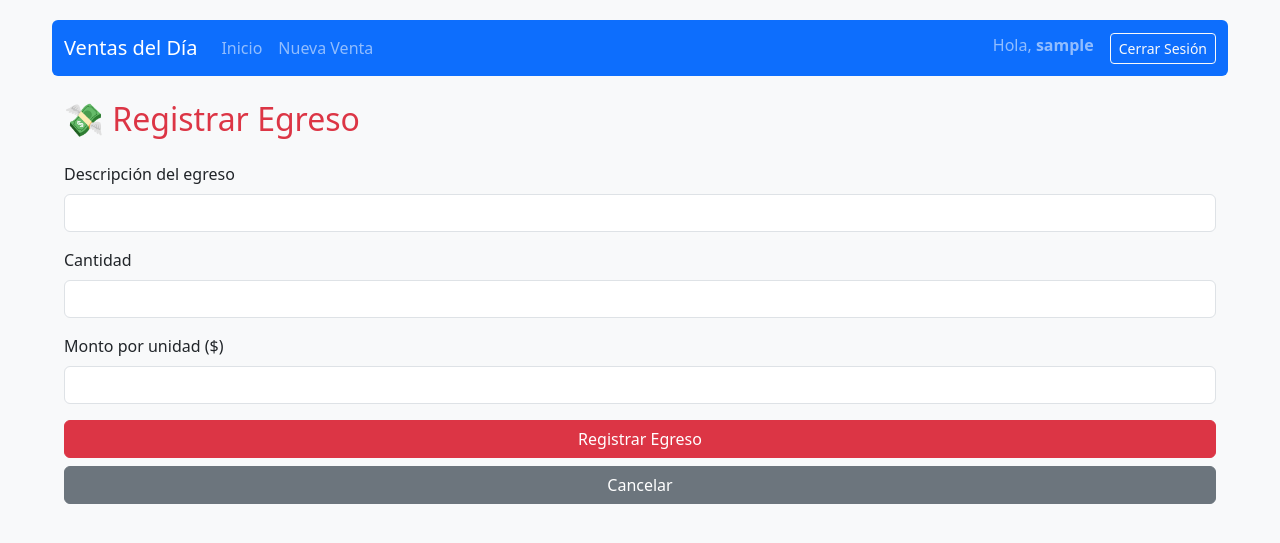
After one commit to hdezoscar93/ventas_del_dia, a Django app: page /nuevo-egreso/ in a window 1280 px wide. The commit adds this page. Shown: the top 543 px of the page. Run offline with Django 5.2, Linux system fonts and the light colour scheme; the visitor is signed in with stand-in values (Sample User, id 1).

Commit message:
se agrega el filtro por fecha y la opcion de egresos

```diff
--- /dev/null
+++ b/ventas_project/ventas/templates/ventas/nuevo_egreso.html
@@ -0,0 +1,29 @@
+{% extends 'base/base.html' %}
+
+{% block title %}Registrar Egreso{% endblock %}
+
+{% block content %}
+<div class="container mt-4">
+    <h2 class="mb-4 text-danger">💸 Registrar Egreso</h2>
+    <form method="POST">
+        {% csrf_token %}
+        <div class="mb-3">
+            <label for="descripcion" class="form-label">Descripción del egreso</label>
+            <input type="text" name="descripcion" id="descripcion" class="form-control" required>
+        </div>
+
+        <div class="mb-3">
+            <label for="cantidad" class="form-label">Cantidad</label>
+            <input type="number" name="cantidad" id="cantidad" class="form-control" step="1" min="1" required>
+        </div>
+
+        <div class="mb-3">
+            <label for="precio_unitario" class="form-label">Monto por unidad ($)</label>
+            <input type="number" name="precio_unitario" id="precio_unitario" class="form-control" step="0.01" required>
+        </div>
+
+        <button type="submit" class="btn btn-danger w-100">Registrar Egreso</button>
+        <a href="{% url 'dashboard' %}" class="btn btn-secondary w-100 mt-2">Cancelar</a>
+    </form>
+</div>
+{% endblock %}
--- a/ventas_project/ventas/urls.py
+++ b/ventas_project/ventas/urls.py
@@ -9,6 +9,7 @@ urlpatterns = [
 
     path('dashboard/', views.dashboard, name='dashboard'),
     path('nueva-venta/', views.nueva_venta, name='nueva_venta'),
+    path('nuevo-egreso/', views.nuevo_egreso, name='nuevo_egreso'),  # ✅ Nueva ruta
     # path('venta/<int:venta_id>/', views.detalle_venta, name='detalle_venta'),
     # path('historial/', views.historial_ventas, name='historial'),
     # path('productos/', views.productos, name='productos'),
--- a/ventas_project/ventas/views.py
+++ b/ventas_project/ventas/views.py
@@ -6,6 +6,7 @@
 # from datetime import datetime, date
 # from .models import Producto, Venta, DetalleVenta
 # from .forms import LoginForm, RegistroForm, ProductoForm, DetalleVentaForm
+import datetime
 
 # def login_view(request):
 #     if request.user.is_authenticated:
@@ -128,29 +129,25 @@
 #         'form': form,
 #         'productos': productos_list
 #     })
-
 # @login_required
 # def eliminar_producto(request, producto_id):
 #     producto = get_object_or_404(Producto, id=producto_id)
 #     producto.delete()
 #     messages.success(request, 'Producto eliminado exitosamente.')
 #     return redirect('productos')
+
+
+
+from django.contrib import messages
+from django.contrib.auth import login, logout, authenticate
+from django.contrib.auth.decorators import login_required
+from django.db.models import Sum
 from django.shortcuts import render, redirect
 from django.utils import timezone
-from django.db.models import Sum
-from django.contrib.auth.decorators import login_required
+from .forms import LoginForm, RegistroForm
+from .forms import VentaForm
 from .models import Venta
-from .forms import VentaForm
-
-from django.shortcuts import render, redirect, get_object_or_404
-from django.contrib.auth import login, logout, authenticate
-from django.contrib.auth.decorators import login_required
-from django.contrib import messages
-from django.utils import timezone
-from datetime import datetime, date
-from .forms import LoginForm, RegistroForm
-from django.utils import timezone
-
+from datetime import datetime, timedelta
 
 
 def login_view(request):
@@ -172,6 +169,7 @@ def login_view(request):
 
     return render(request, 'ventas/login.html', {'form': form})
 
+
 def registro_view(request):
     if request.user.is_authenticated:
         return redirect('dashboard')
@@ -188,39 +186,94 @@ def registro_view(request):
 
     return render(request, 'ventas/registro.html', {'form': form})
 
+
 def logout_view(request):
     logout(request)
     messages.info(request, 'Has cerrado sesión exitosamente.')
     return redirect('login')
 
-
 @login_required
 def dashboard(request):
-    hoy = timezone.now()
-    ventas_hoy = Venta.objects.filter(fecha_registro__date=hoy).order_by("-fecha_registro")
+    fecha_inicio = request.GET.get('fecha_inicio')
+    fecha_fin = request.GET.get('fecha_fin')
+    hoy = timezone.localdate()
 
+    if fecha_inicio and fecha_fin:
+        try:
+            inicio = timezone.make_aware(datetime.strptime(fecha_inicio, "%Y-%m-%d"))
+            fin = timezone.make_aware(datetime.strptime(fecha_fin, "%Y-%m-%d") + timedelta(days=1))
 
-    total_dia = ventas_hoy.aggregate(Sum('total'))['total__sum'] or 0
-    total_ventas = ventas_hoy.count()
+            ventas = Venta.objects.filter(
+                fecha_registro__gte=inicio,
+                fecha_registro__lt=fin
+            ).order_by("-fecha_registro")
 
-    # --- Formulario de nueva venta ---
+            rango_activo = True
+        except ValueError:
+            messages.error(request, "Fechas inválidas, usando fecha actual.")
+            ventas = Venta.objects.filter(fecha_registro__date=hoy).order_by("-fecha_registro")
+            rango_activo = False
+    else:
+        ventas = Venta.objects.filter(fecha_registro__date=hoy).order_by("-fecha_registro")
+        rango_activo = False
+
+    total_dia = ventas.aggregate(Sum('total'))['total__sum'] or 0
+    total_ventas = ventas.count()
+
     if request.method == 'POST':
         form = VentaForm(request.POST)
         if form.is_valid():
             venta = form.save(commit=False)
             venta.usuario = request.user
             venta.save()
+            messages.success(request, f'Venta registrada: ${venta.total:.2f}')
             return redirect('dashboard')
     else:
         form = VentaForm()
 
     return render(request, 'ventas/dashboard.html', {
-        'ventas': ventas_hoy,
+        'ventas': ventas,
         'total_dia': total_dia,
         'total_ventas': total_ventas,
         'fecha': hoy,
         'form': form,
+        'rango_activo': rango_activo,
     })
+
+@login_required
+def nuevo_egreso(request):
+    if request.method == 'POST':
+        nombre_producto = request.POST.get('descripcion')
+        cantidad = request.POST.get('cantidad')
+        precio_unitario = request.POST.get('precio_unitario')
+
+        if not nombre_producto or not cantidad or not precio_unitario:
+            messages.error(request, 'Por favor completa todos los campos')
+            return redirect('dashboard')
+
+        try:
+            cantidad = float(cantidad)
+            precio_unitario = float(precio_unitario)
+        except ValueError:
+            messages.error(request, 'Cantidad y precio deben ser numéricos')
+            return redirect('dashboard')
+
+        # ⚠️ Multiplicamos por -1 para registrar el egreso
+        venta = Venta.objects.create(
+            usuario=request.user,
+            nombre_producto=nombre_producto,
+            cantidad=cantidad,
+            precio_unitario=-abs(precio_unitario),  # valor negativo
+            metodo_pago='efectivo',
+            fecha_registro=timezone.now()
+        )
+
+        messages.warning(request, f'🔴 Egreso registrado: ${abs(venta.total):.2f}')
+        return redirect('dashboard')
+
+    # Si es GET, mostrar el formulario
+    return render(request, 'ventas/nuevo_egreso.html')
+
 
 @login_required
 def nueva_venta(request):
```
Also changed, not shown: ventas_project/ventas/templates/ventas/dashboard.html (+32 -14 lines), ventas_project/ventas/templates/ventas/nueva_venta.html (+4 -3 lines).
